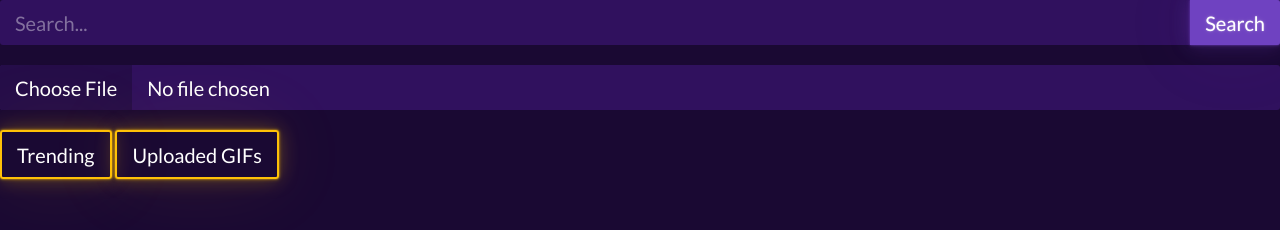
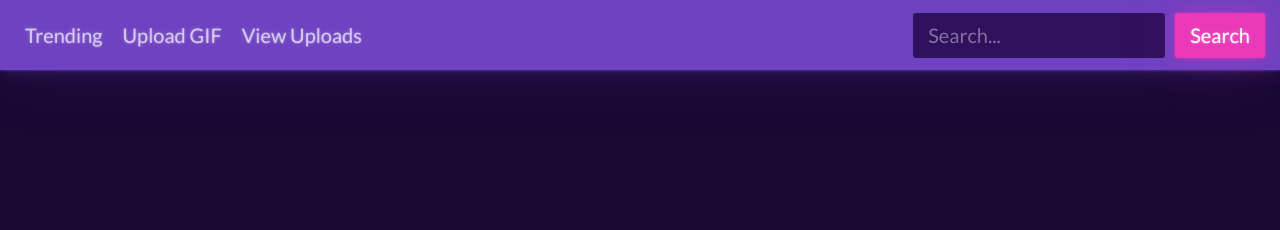
Before and after one commit to VasiStefanova/giphy-app, a website with bundled scripts: page index.html in a window 1280 px wide. Built offline with nearby package versions, Linux system fonts and the light colour scheme.

Commit message:
added nav bar

```diff
--- a/index.html
+++ b/index.html
@@ -13,21 +13,27 @@
 
 <body>
     <main>
-        <div class="form-group">
-            <div class="input-group mb-3">
-                <input id="search" type="text" class="form-control" placeholder="Search..."
-                    aria-label="Recipient's username" aria-describedby="button-addon2">
-                <button id="btnSearch" class="btn btn-primary" type="button" id="button-addon2">Search</button>
+        <nav class="navbar navbar-expand-lg navbar-dark bg-primary">
+            <div class="container-fluid">
+                <div class="collapse navbar-collapse" id="navbarColor01">
+                    <ul class="navbar-nav me-auto">
+                        <li class="nav-item">
+                            <a id="btnTrending" class="nav-link">Trending</a>
+                        </li>
+                        <li class="nav-item">
+                            <a id="btnUpload" class="nav-link">Upload GIF</a>
+                        </li>
+                        <li class="nav-item">
+                            <a id="btnUploadedGifs" class="nav-link">View Uploads</a>
+                        </li>
+                    </ul>
+                    <div class="d-flex">
+                        <input id="search" class="form-control me-sm-2" type="text" placeholder="Search...">
+                        <button id="btnSearch" class="btn btn-secondary my-2 my-sm-0" type="button">Search</button>
+                    </div>
+                </div>
             </div>
-            <div class="form-group">
-                <input class="form-control" type="file" id="formFile">
-            </div>
-        </div>
-        </div>
-        <div class="form-group">
-            <button id="btnTrending" class="btn btn-outline-warning">Trending</button>
-            <button id="btnUploadedGifs" class="btn btn-outline-warning">Uploaded GIFs</button>
-        </div>
+        </nav>
         <div class="container"></div>
     </main>
     <script src="https://code.jquery.com/jquery-3.2.1.slim.min.js"
```
